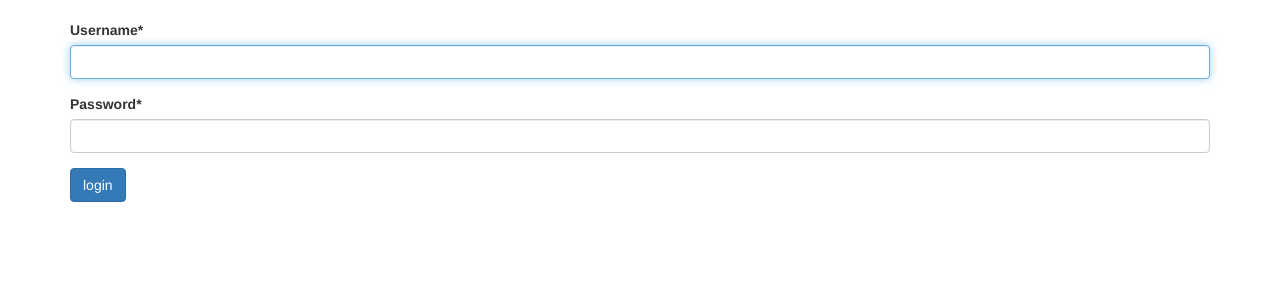
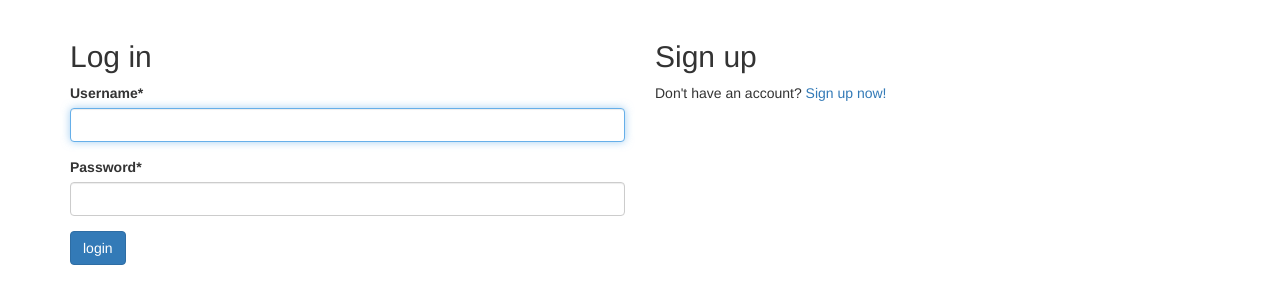
Before and after one commit to mirigata/mirigata, a Django app: page /login/ in a window 1280 px wide. Shown: the part 52-356 px from the top of the page. Run offline with Django 3.2, Linux system fonts and the light colour scheme; some libraries are stand-ins or nearby versions.

Commit message:
Added a simple signup flow

```diff
--- a/mirigata/website/templates/registration/login.html
+++ b/mirigata/website/templates/registration/login.html
@@ -18,6 +18,9 @@
 		{% endif %}
 	{% endif %}
 
+	<div class="row">
+	<div class="col-sm-6">
+		<h2>Log in</h2>
 		<form id="login-form" method="post" action="{% url 'django.contrib.auth.views.login' %}">
 			{% csrf_token %}
 			{{ form | crispy }}
@@ -28,5 +31,14 @@
 
 		{# Assumes you setup the password_reset view in your URLconf #}
 		{#	<p><a href="{% url 'password_reset' %}">Lost password?</a></p>#}
+	</div>
+	<div class="col-sm-6">
+		<h2>Sign up</h2>
+		<p>
+			Don't have an account? <a href="{% url "signup" %}">Sign up now!</a>
+		</p>
+	</div>
+	</div>
+
 
 {% endblock %}
--- a/mirigata/website/templates/website/add-surprise.html
+++ b/mirigata/website/templates/website/add-surprise.html
@@ -1,6 +1,5 @@
 {% extends "website/base.html" %}
 {% load crispy_forms_tags %}
-{% load crispy_forms_filters %}
 
 {% block page %}
 
--- a/mirigata/website/urls.py
+++ b/mirigata/website/urls.py
@@ -4,6 +4,9 @@ from website import views
 
 urlpatterns = [
     url('^$', views.HomepageView.as_view(), name="homepage"),
+
+    url('^signup$', views.SignupView.as_view(), name="signup"),
+
     url('^add-surprise$', views.AddSurpriseView.as_view(), name="add-surprise"),
 
     url('^surprise/random$', views.RandomSurpriseView.as_view(), name="random-surprise"),
```
Also changed, not shown: mirigata/website/templates/website/signup.html (added, +15 -0 lines), mirigata/website/views.py (+18 -0 lines). Lines whose indentation alone changed are shown as unchanged.
